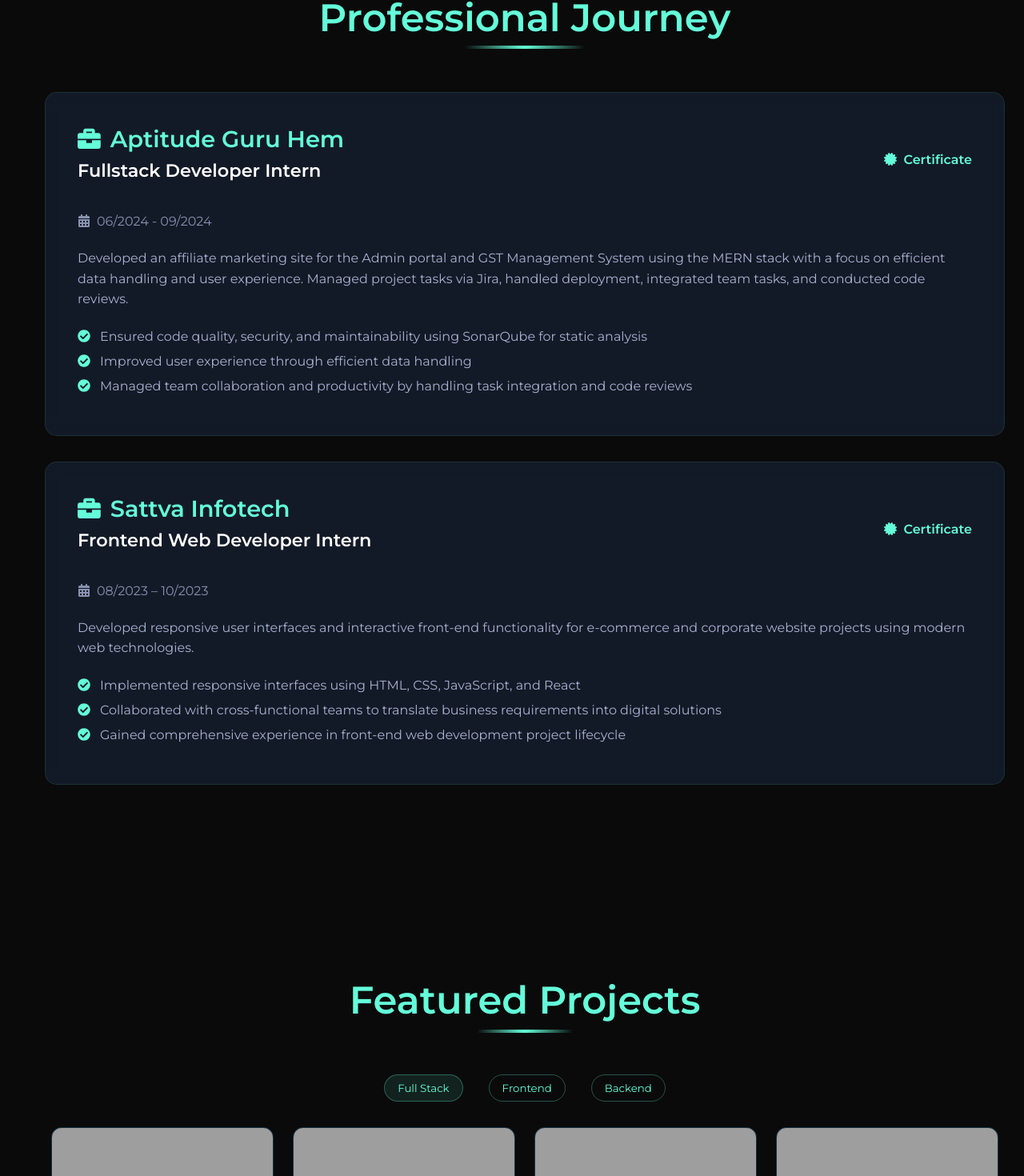
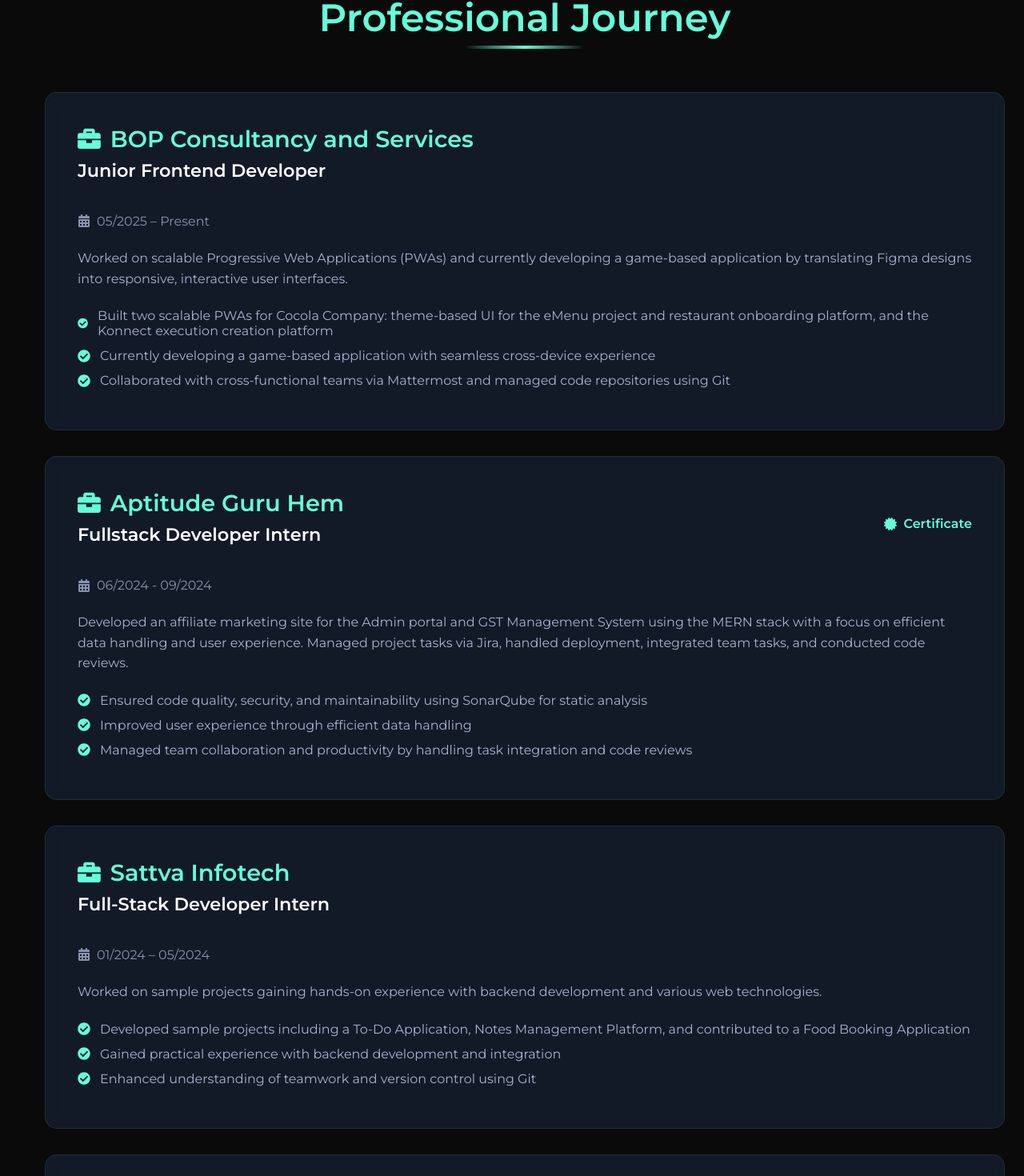
Before and after one commit to BasavarajuVB/My-Portfolio-VB, a React (Create React App) app: page / in a window 1280 px wide. Shown: the part 1960-3430 px from the top of the page at 80% size. Built offline with nearby package versions, Linux system fonts and the light colour scheme; grey boxes are pictures that could not be loaded.

Commit message:
Update Experience.js

```diff
--- a/src/components/Experience.js
+++ b/src/components/Experience.js
@@ -212,6 +212,19 @@
 
 
 const experiences = [
+   {
+    company: "BOP Consultancy and Services",
+    position: "Junior Frontend Developer",
+    period: "05/2025 – Present",
+    current: true,
+    description:
+      "Worked on scalable Progressive Web Applications (PWAs) and currently developing a game-based application by translating Figma designs into responsive, interactive user interfaces.",
+    achievements: [
+      "Built two scalable PWAs for Cocola Company: theme-based UI for the eMenu project and restaurant onboarding platform, and the Konnect execution creation platform",
+      "Currently developing a game-based application with seamless cross-device experience",
+      "Collaborated with cross-functional teams via Mattermost and managed code repositories using Git",
+    ],
+  },
   {
     company: "Aptitude Guru Hem",
     position: "Fullstack Developer Intern",
@@ -224,6 +237,19 @@
       "Managed team collaboration and productivity by handling task integration and code reviews"
     ],
     certification: "https://res.cloudinary.com/dwiq4s5ut/image/upload/v1731597421/Screenshot_2024-11-12_220411_iuja2s.png"
+  },
+  {
+    company: "Sattva Infotech",
+    position: "Full-Stack Developer Intern",
+    period: "01/2024 – 05/2024",
+    current: false,
+    description:
+      "Worked on sample projects gaining hands-on experience with backend development and various web technologies.",
+    achievements: [
+      "Developed sample projects including a To-Do Application, Notes Management Platform, and contributed to a Food Booking Application",
+      "Gained practical experience with backend development and integration",
+      "Enhanced understanding of teamwork and version control using Git",
+    ],
   },
   {
     company: "Sattva Infotech",
```
